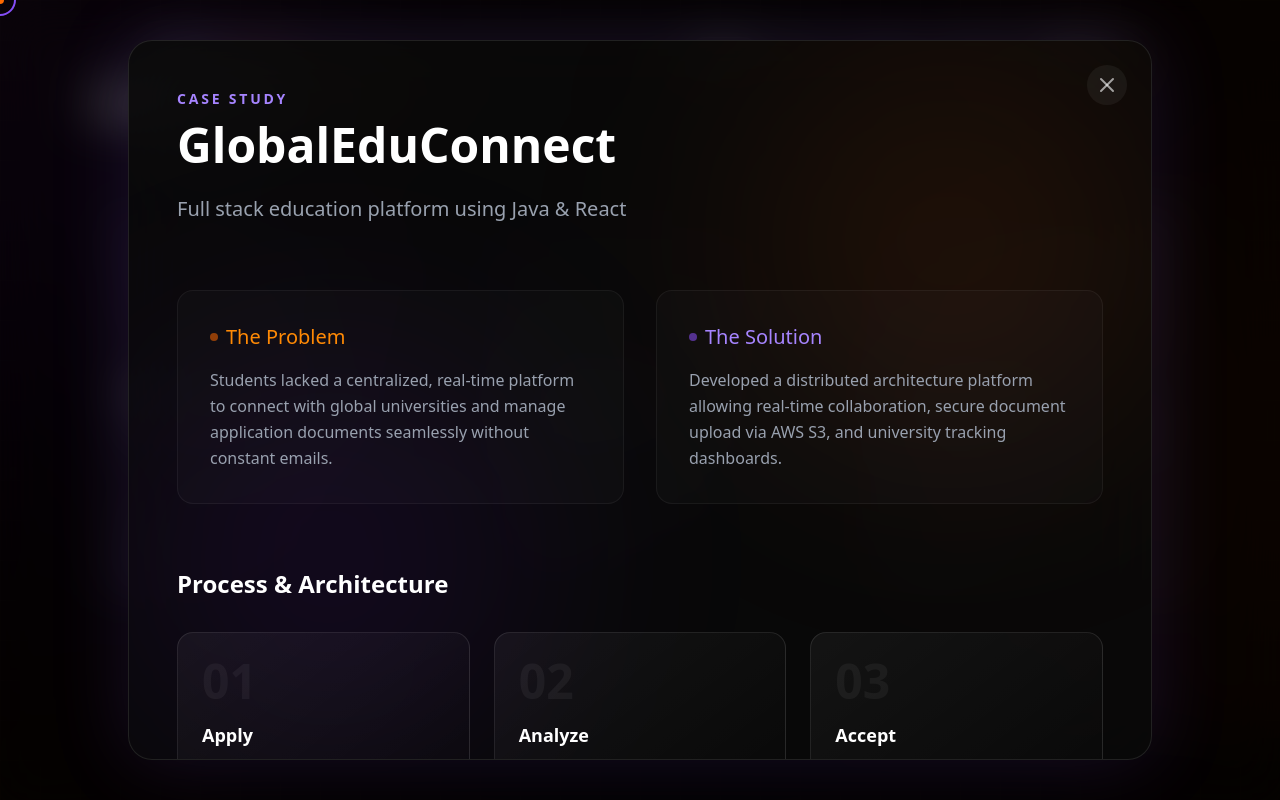
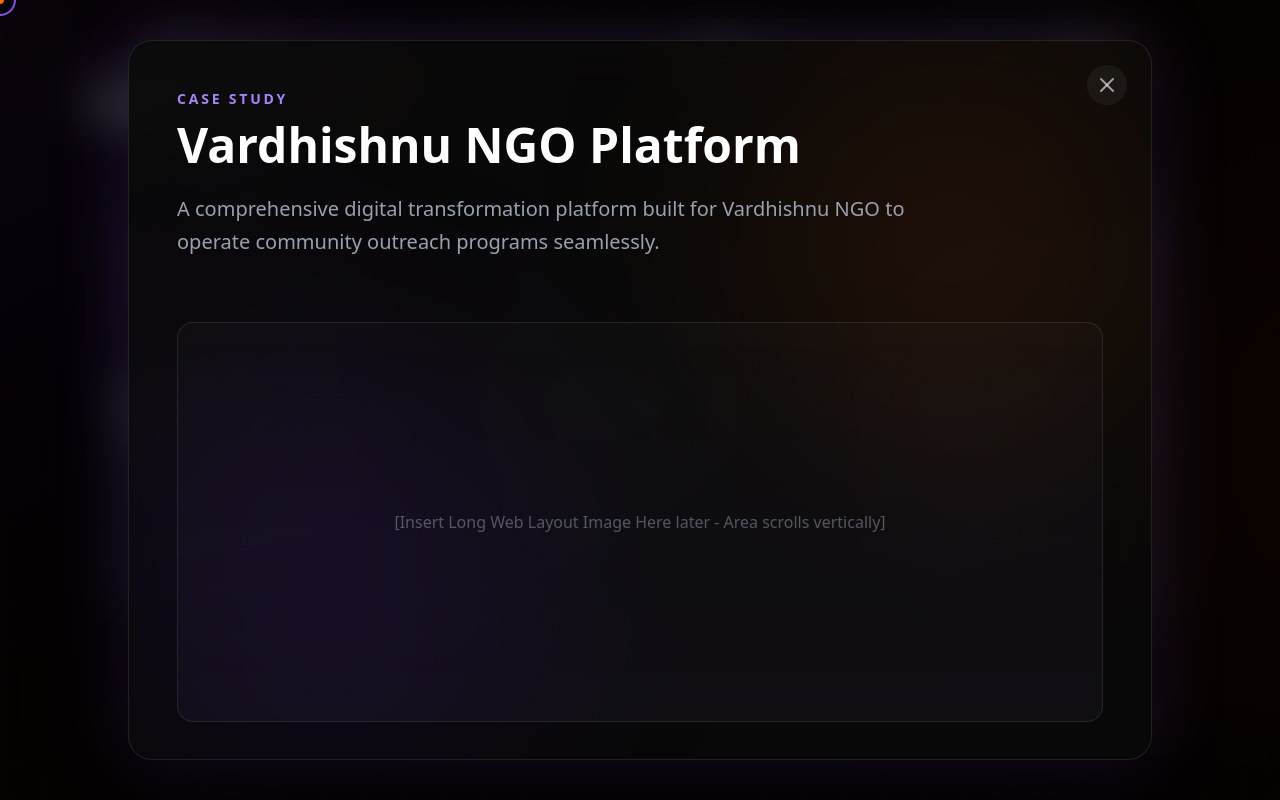
Before and after one commit to siddhisinghrathor/Siddhi_portfolio, a React (Vite) app: page / in a window 1280 px wide. Both pictures are taken after a click on the element 261 px from the left and 1920 px from the top of the page. Shown: the part 1520-2320 px from the top of the page. Built offline with nearby package versions, Linux system fonts and the light colour scheme.

Commit message:
feat: update portfolio with new project, dynamic modal features, and improved resume links

```diff
--- a/src/components/Navbar.tsx
+++ b/src/components/Navbar.tsx
@@ -70,7 +70,8 @@ const Navbar = () => {
           ))}
           <li className="ml-2">
             <a
-              href="/resume.pdf" download
+            target="_blank"
+              href="https://drive.google.com/file/d/11E7YRgGmKBA-q0paemxgnJZDwedSmET8/view?usp=sharing" download
               className="px-5 py-2 rounded-full bg-white/5 border border-white/10 text-white text-sm font-medium hover:bg-white/10 hover:border-white/30 transition-all duration-300 hover-target"
             >
               Resume
--- a/src/components/ui/Loader.tsx
+++ b/src/components/ui/Loader.tsx
@@ -29,7 +29,7 @@ const Loader = () => {
             className="flex flex-col items-center"
           >
             <h1 className="text-2xl md:text-3xl font-light text-white tracking-[0.3em] uppercase mb-6">
-              Siddhi <span className="font-bold text-transparent bg-clip-text bg-gradient-to-r from-orange-400 to-orange-600">Rathor</span>
+              Siddhi Singh <span className="font-bold text-transparent bg-clip-text bg-gradient-to-r from-orange-400 to-orange-600">Rathor</span>
             </h1>
 
             {/* Minimal Progress Bar */}
--- a/src/components/ui/ProjectModal.tsx
+++ b/src/components/ui/ProjectModal.tsx
@@ -10,6 +10,9 @@ export type ProjectType = {
   solution: string;
   features: string[];
   flow: { step: string; title: string; desc: string }[];
+  githubLink?: string;
+  liveLink?: string;
+  enableImageScroll?: boolean;
 };
 
 type ProjectModalProps = {
@@ -88,6 +91,21 @@ const ProjectModal: React.FC<ProjectModalProps> = ({ project, onClose }) => {
                   </motion.p>
                 </div>
 
+                {/* Optional Scrolling Image Preview for Full Web Layouts */}
+                {project.enableImageScroll && (
+                  <motion.div
+                    initial={{ opacity: 0, y: 20 }} animate={{ opacity: 1, y: 0 }} transition={{ delay: 0.25 }}
+                    className="mb-16 w-full h-[400px] border border-white/10 rounded-2xl bg-white/[0.02] overflow-y-auto no-scrollbar relative flex flex-col items-center group cursor-s-resize"
+                  >
+                    {/* Placeholder for the long vertical layout image */}
+                    <div className="absolute inset-0 flex items-center justify-center p-6 text-center text-gray-400 font-light z-0 opacity-50 group-hover:opacity-10 transition-opacity">
+                       [Insert Long Web Layout Image Here later - Area scrolls vertically]
+                    </div>
+                    {/* The user will replace this div with their <img /> tag later. This div simulates a 1200px tall image for scrolling */}
+                    <div className="w-full h-[1200px] flex-shrink-0 bg-gradient-to-b from-transparent via-violet-500/5 to-transparent relative z-10 pointer-events-none" />
+                  </motion.div>
+                )}
+
                 <div className="grid md:grid-cols-2 gap-8 mb-16">
                   <motion.div
                     initial={{ opacity: 0, x: -20 }} animate={{ opacity: 1, x: 0 }} transition={{ delay: 0.3 }}
@@ -165,12 +183,16 @@ const ProjectModal: React.FC<ProjectModalProps> = ({ project, onClose }) => {
                 </div>
 
                 <div className="mt-12 flex flex-wrap gap-4 justify-end">
-                    <a href="https://github.com" target="_blank" rel="noreferrer" className="flex items-center gap-2 px-6 py-3 rounded-full border border-white/10 bg-white/5 text-white font-medium hover:bg-white/10 hover:border-white/30 transition-colors hover-target group">
-                        Source Code
-                    </a>
-                    <a href="https://google.com" target="_blank" rel="noreferrer" className="flex items-center gap-2 px-6 py-3 bg-white text-black font-semibold rounded-full hover:bg-gray-200 transition-colors hover-target group shadow-[0_0_20px_rgba(255,255,255,0.1)]">
-                        Live Preview <ArrowRight className="w-4 h-4 group-hover:translate-x-1 transition-transform" />
-                    </a>
+                    {project.githubLink && (
+                      <a href={project.githubLink} target="_blank" rel="noreferrer" className="flex items-center gap-2 px-6 py-3 rounded-full border border-white/10 bg-white/5 text-white font-medium hover:bg-white/10 hover:border-white/30 transition-colors hover-target group">
+                          Source Code
+                      </a>
+                    )}
+                    {project.liveLink && (
+                      <a href={project.liveLink} target="_blank" rel="noreferrer" className="flex items-center gap-2 px-6 py-3 bg-white text-black font-semibold rounded-full hover:bg-gray-200 transition-colors hover-target group shadow-[0_0_20px_rgba(255,255,255,0.1)]">
+                          Live Preview <ArrowRight className="w-4 h-4 group-hover:translate-x-1 transition-transform" />
+                      </a>
+                    )}
                 </div>
               </div>
             </motion.div>
--- a/src/pages/Home.tsx
+++ b/src/pages/Home.tsx
@@ -162,7 +162,8 @@ const Home = () => {
                 View Selected Works
               </button>
               <a
-                href="/resume.pdf" download
+              target="_blank"
+                href="https://drive.google.com/file/d/11E7YRgGmKBA-q0paemxgnJZDwedSmET8/view?usp=sharing" download
                 className="hover-target px-8 py-4 rounded-full border border-white/20 text-white font-medium hover:bg-white/5 hover:border-white/40 transition-colors duration-300 flex items-center gap-2"
               >
                 Download Resume
--- a/src/pages/Projects.tsx
+++ b/src/pages/Projects.tsx
@@ -5,16 +5,19 @@ import ProjectModal, { type ProjectType } from "../components/ui/ProjectModal";
 
 const projects: ProjectType[] = [
   {
-    title: "GlobalEduConnect",
-    desc: "Full stack education platform using Java & React",
-    tags: ["Java", "React", "MySQL", "Spring Boot"],
-    problem: "Students lacked a centralized, real-time platform to connect with global universities and manage application documents seamlessly without constant emails.",
-    solution: "Developed a distributed architecture platform allowing real-time collaboration, secure document upload via AWS S3, and university tracking dashboards.",
-    features: ["Real-time application tracking", "Role-based access (Student/Admin)", "Encrypted document storage", "Automated email workflows"],
+    title: "Vardhishnu NGO Platform",
+    desc: "A comprehensive digital transformation platform built for Vardhishnu NGO to operate community outreach programs seamlessly.",
+    tags: ["React", "Express Hub", "MongoDB", "Tailwind CSS"],
+    problem: "Vardhishnu relied on paper trails and disconnected systems to manage widespread volunteer orientation data and charity outreaches.",
+    solution: "Designed and deployed a scalable MERN stack web app establishing a digital ecosystem for volunteer logging and transparent donation routing.",
+    features: ["Digital Volunteer Onboarding", "Real-time Event Management", "Donation Integration Hub", "Custom Admin Dashboard"],
+    githubLink: "https://github.com/raunak234362/Vardhishnu",
+    liveLink: "https://vardhishnuorg.vercel.app/",
+    enableImageScroll: true,
     flow: [
-      { step: "01", title: "Apply", desc: "User registers organically and uploads credentials securely to the server." },
-      { step: "02", title: "Analyze", desc: "System verifies documents and intelligently matches with university criteria." },
-      { step: "03", title: "Accept", desc: "Live tracking dashboard updates application status directly to the student." }
+      { step: "01", title: "Outreach", desc: "Volunteers create secure accounts and register for specific impact events." },
+      { step: "02", title: "Action", desc: "Data is routed to the NGO dashboard giving administrators oversight in real-time." },
+      { step: "03", title: "Impact", desc: "Donors directly track organizational milestones and securely allocate funds." }
     ]
   },
   {
```
